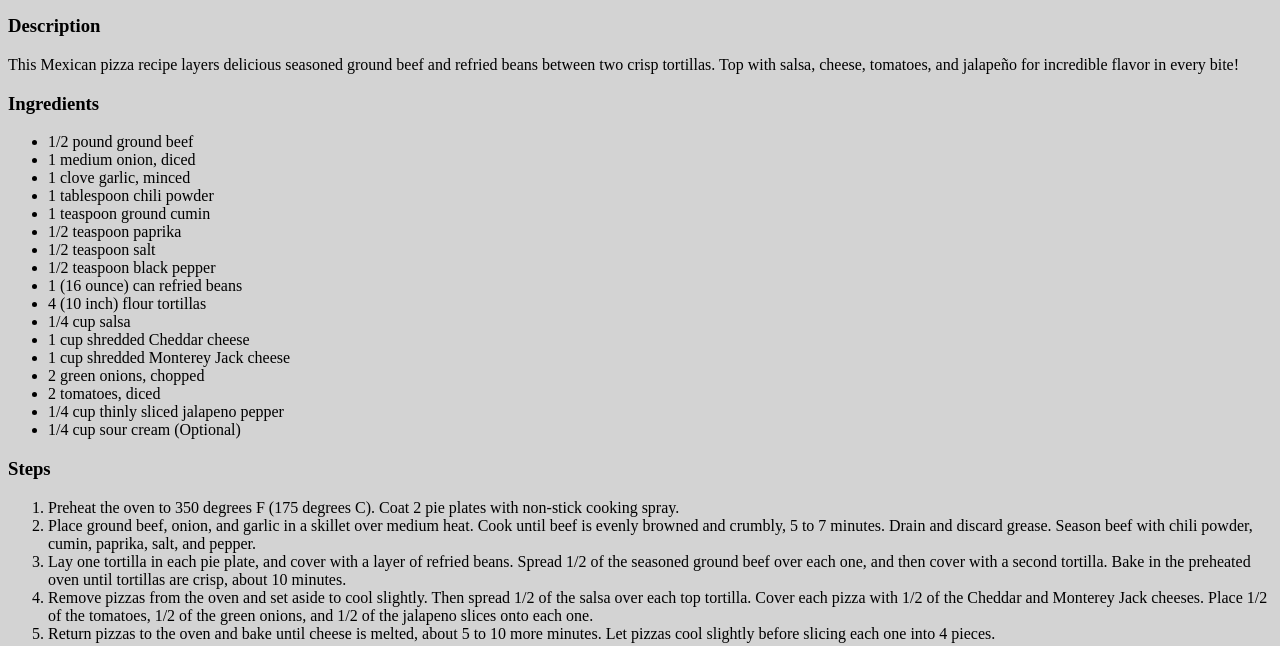
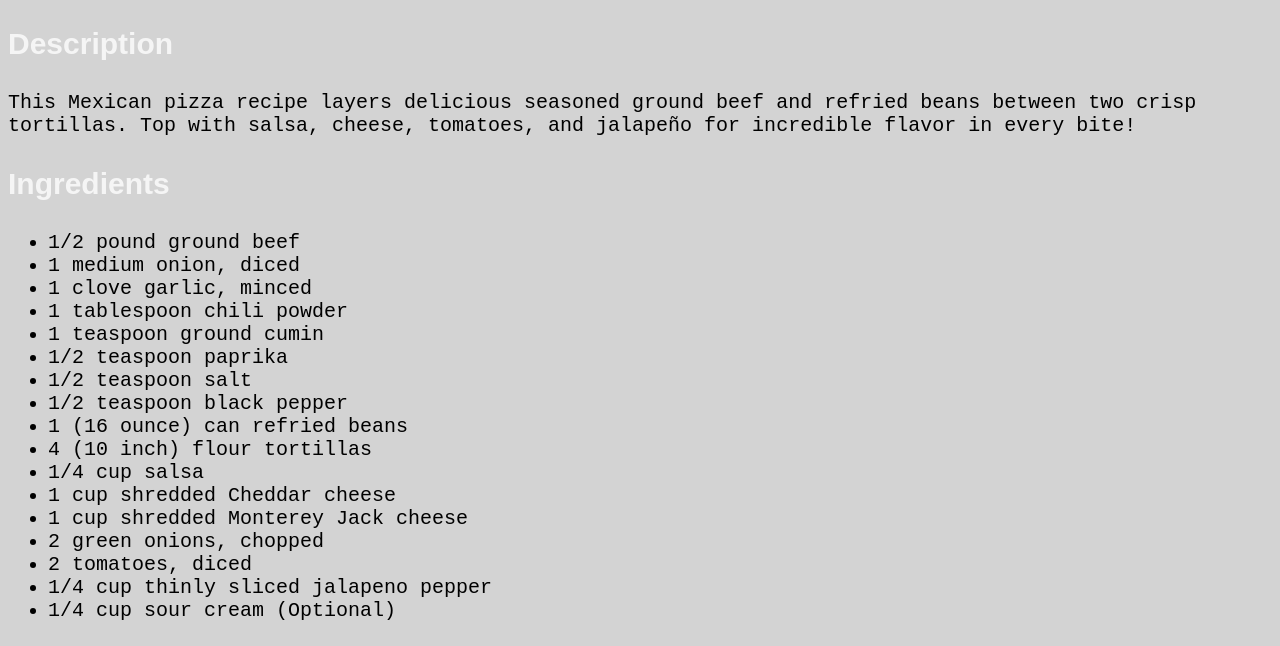
Before and after one commit to marj-ayy/odin-recipes, a plain HTML site: page recipes/pizza.html in a window 1280 px wide. Shown: the part 302-948 px from the top of the page. Drawn offline with Linux system fonts and the light colour scheme; files that its build step writes are made by us from their sources.

Commit message:
Add recipe pages style

```diff
--- a/recipes/pizza.html
+++ b/recipes/pizza.html
@@ -1,7 +1,7 @@
 <!DOCTYPE html>
 <html lang="en">
     <head>
-        <link rel="stylesheet" href="styles.css">
+        <link rel="stylesheet" href="../styles.css">
         <meta name="viewport" content="width=device-width, initial-scale=1.0">
         <meta charset="UTF-8">
         <title>Pizza</title>
@@ -12,7 +12,7 @@
         <h3>Description</h3>
         <p>This Mexican pizza recipe layers delicious seasoned ground beef and refried beans between two crisp tortillas. Top with salsa, cheese, tomatoes, and jalapeño for incredible flavor in every bite!</p>
         <h3>Ingredients</h3>
-        <ul>
+        <ul class="recipe-list">
             <li>1/2 pound ground beef</li>
             <li>1 medium onion, diced</li>
             <li>1 clove garlic, minced</li>
--- a/styles.css
+++ b/styles.css
@@ -1,4 +1,4 @@
-body{
+body {
     background-color: lightgray;
 }
 
@@ -17,8 +17,8 @@ img {
     margin-right: auto;
 }
 
-.index-list li{
-    font-family: 'Courier New', Courier, monospace, sans-serif;
+.index-list li {
+    font-family: 'Courier New', monospace, sans-serif;
     font-size: 20px;
     color: white;
 }
@@ -26,3 +26,19 @@ img {
 a {
     color: #000000;
 }
+
+h3 {
+    font-size: 30px;
+    color: whitesmoke;
+    font-family: sans-serif;
+}
+
+.recipe-list li, ol {
+    font-size: 20px;
+    font-family:'Courier New', monospace, sans-serif;
+}
+
+p {
+    font-size: 20px;
+    font-family:'Courier New', monospace, sans-serif;
+}
```
Also changed, not shown: recipes/lasagna.html (+2 -2 lines), recipes/tacos.html (+2 -2 lines).
